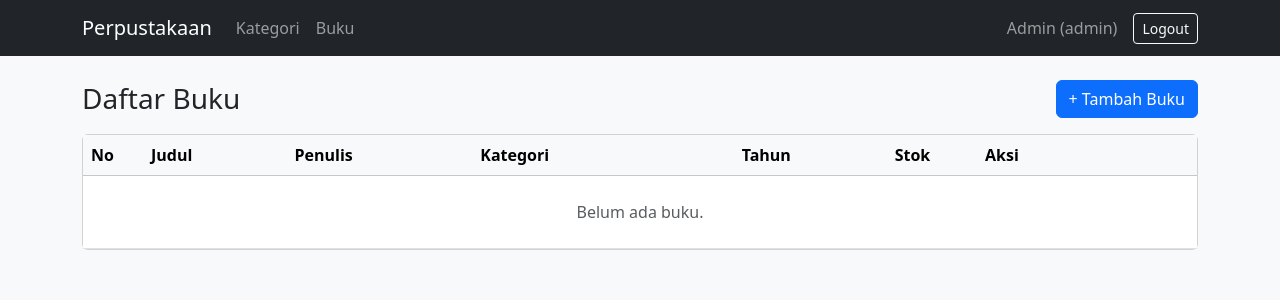
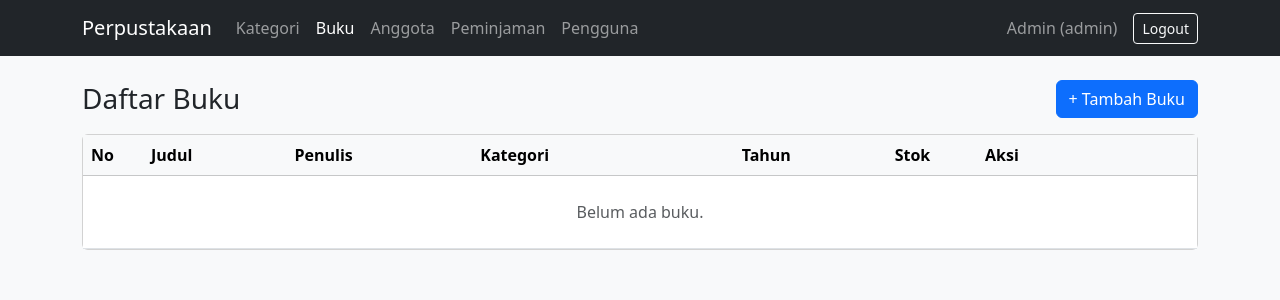
Before and after one commit to sitializa/sistem-perpustakaan, a Laravel app: page /books in a window 1280 px wide. Shown: the top 300 px of the page. Run offline with Laravel 12, Linux system fonts and the light colour scheme; a user stored in the database is signed in; data comes from the database, SQL or seed files in the repository; data that the repository does not hold is empty.

Commit message:
Batasi User Management untuk admin dan lengkapi menu navbar

```diff
--- a/resources/views/layouts/app.blade.php
+++ b/resources/views/layouts/app.blade.php
@@ -11,16 +11,33 @@
     <nav class="navbar navbar-expand-lg navbar-dark bg-dark mb-4">
         <div class="container">
             <a class="navbar-brand" href="{{ url('/') }}">Perpustakaan</a>
-            <ul class="navbar-nav me-auto">
-                <li class="nav-item">
-                    <a class="nav-link" href="{{ route('categories.index') }}">Kategori</a>
-                </li>
-                <li class="nav-item">
-                    <a class="nav-link" href="{{ route('books.index') }}">Buku</a>
-                </li>
-            </ul>
 
             @auth
+                <ul class="navbar-nav me-auto">
+                    <li class="nav-item">
+                        <a class="nav-link {{ request()->routeIs('categories.*') ? 'active' : '' }}"
+                           href="{{ route('categories.index') }}">Kategori</a>
+                    </li>
+                    <li class="nav-item">
+                        <a class="nav-link {{ request()->routeIs('books.*') ? 'active' : '' }}"
+                           href="{{ route('books.index') }}">Buku</a>
+                    </li>
+                    <li class="nav-item">
+                        <a class="nav-link {{ request()->routeIs('members.*') ? 'active' : '' }}"
+                           href="{{ route('members.index') }}">Anggota</a>
+                    </li>
+                    <li class="nav-item">
+                        <a class="nav-link {{ request()->routeIs('borrowings.*') ? 'active' : '' }}"
+                           href="{{ route('borrowings.index') }}">Peminjaman</a>
+                    </li>
+                    @if (auth()->user()->role === 'admin')
+                        <li class="nav-item">
+                            <a class="nav-link {{ request()->routeIs('users.*') ? 'active' : '' }}"
+                               href="{{ route('users.index') }}">Pengguna</a>
+                        </li>
+                    @endif
+                </ul>
+
                 <div class="d-flex align-items-center">
                     <span class="navbar-text me-3">
                         {{ auth()->user()->name }} ({{ auth()->user()->role }})
--- a/routes/web.php
+++ b/routes/web.php
@@ -21,14 +21,15 @@ Route::middleware('auth')->group(function () {
     // Kategori: admin dan petugas boleh melihat daftar
     Route::get('categories', [CategoryController::class, 'index'])->name('categories.index');
 
-    // Kategori: hanya admin yang boleh tambah, edit, hapus
+    // Hanya admin: tambah, edit, hapus kategori dan kelola user
     Route::middleware('role:admin')->group(function () {
         Route::resource('categories', CategoryController::class)->except(['index', 'show']);
+        Route::resource('users', UserController::class)->except('show');
     });
 
+    // Admin dan petugas
     Route::resource('books', BookController::class);
     Route::resource('members', MemberController::class);
-    Route::resource('users', UserController::class)->except('show');
 
     Route::get('borrowings', [BorrowingController::class, 'index'])->name('borrowings.index');
     Route::get('borrowings/create', [BorrowingController::class, 'create'])->name('borrowings.create');
```
